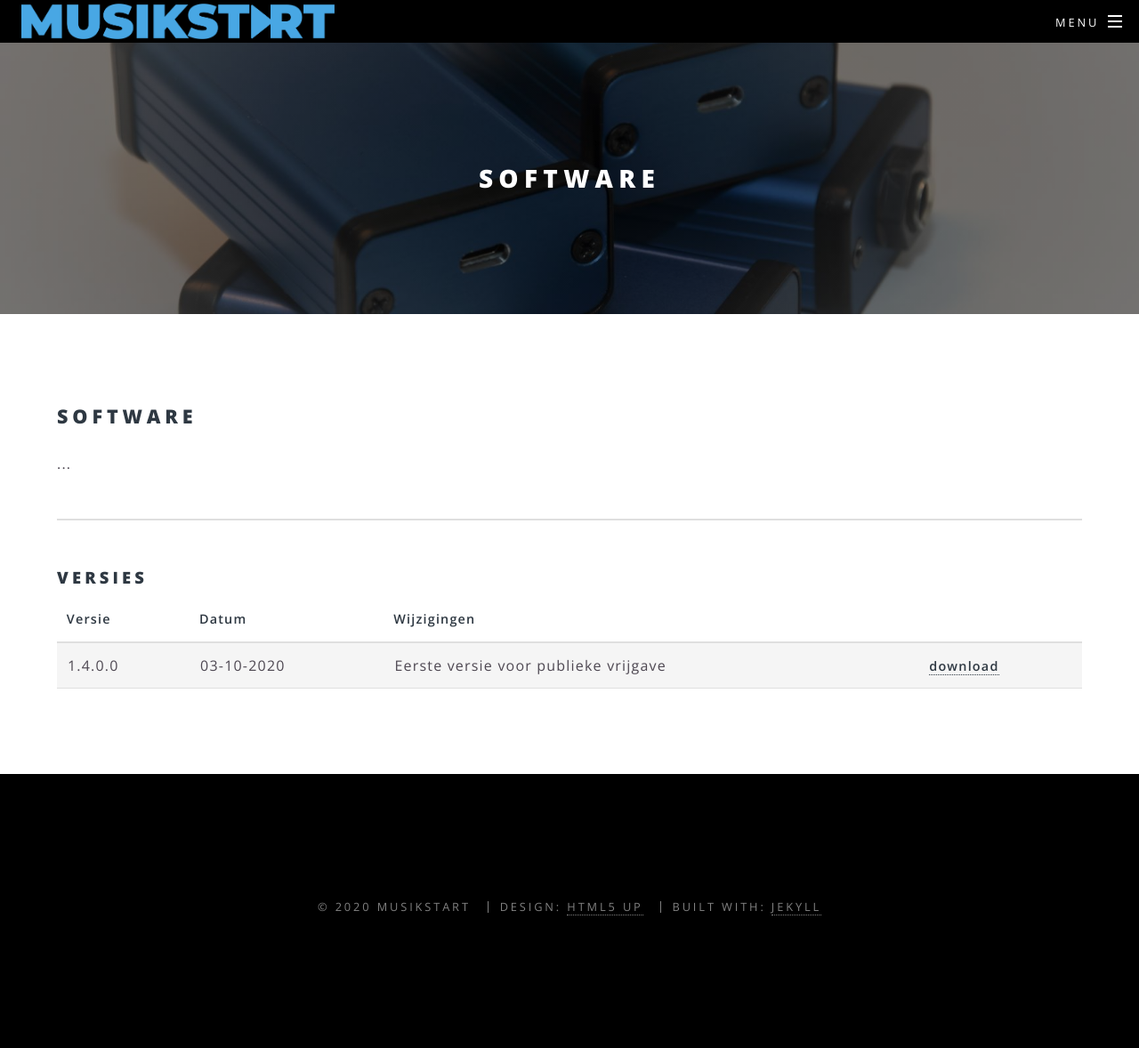
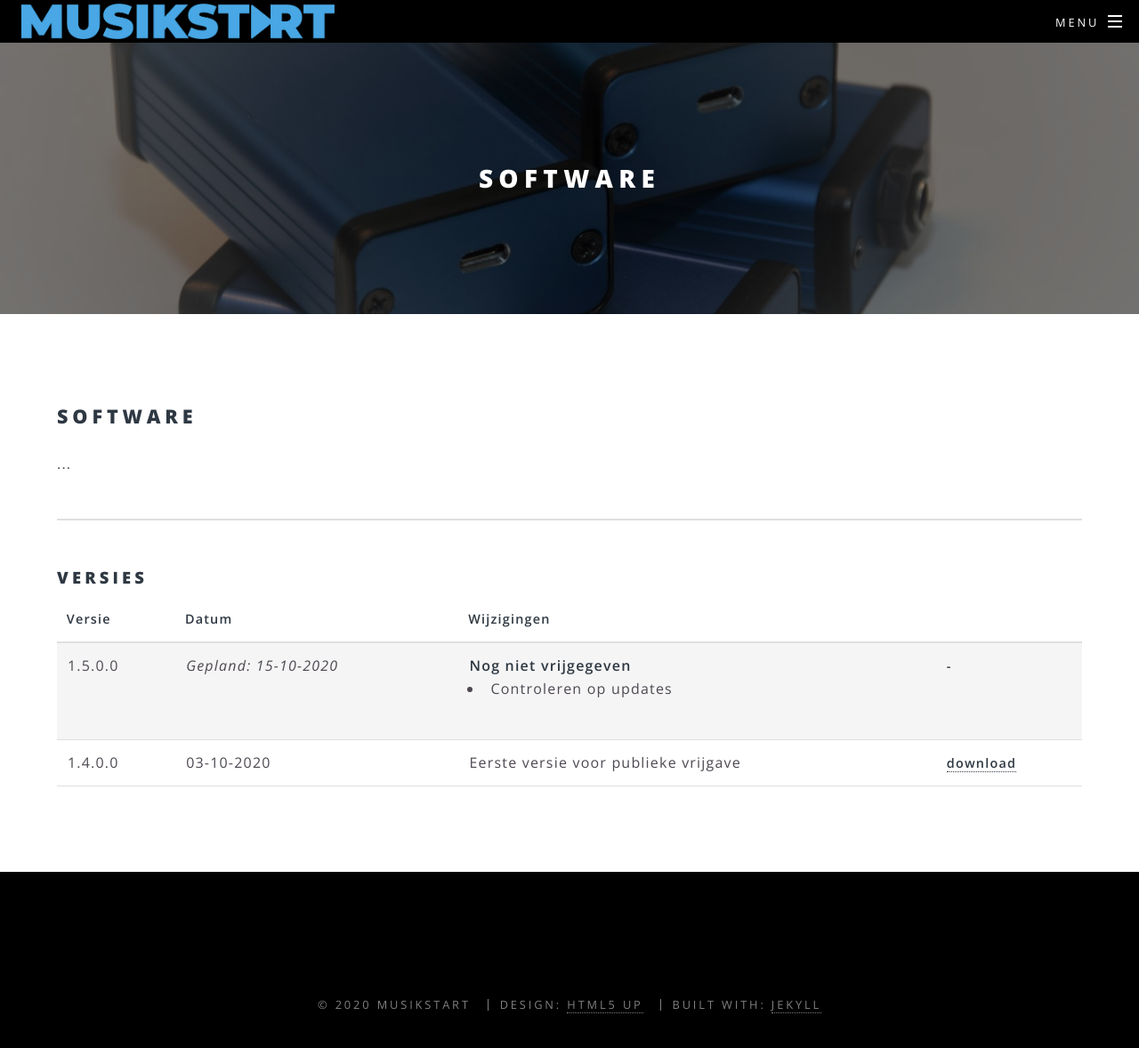
Before and after one commit to xsivreyer/musikstart, a Jekyll site: the page built from software.html, in a window 1280 px wide and 1232 px high. Shown: the top 1178 px of the window at 89% size. Built offline with Jekyll 4.4.1, drawn with Linux system fonts in a browser that asks for light colours.

Commit message:
Software versions

```diff
--- a/software.html
+++ b/software.html
@@ -21,6 +21,17 @@ title: Software
             </thead>
             <tbody>
                 <tr>
+                    <td><a id="1.5.0.0"></a>1.5.0.0</td>
+                    <td><i>Gepland: 15-10-2020</i></td>
+                    <td>
+                        <b>Nog niet vrijgegeven</b><br/>
+                        <ul>
+                            <li>Controleren op updates</li>
+                        </ul>
+                    </td>
+                    <th>-</th>
+                </tr>
+                <tr>
                     <td><a id="1.4.0.0"></a>1.4.0.0</td>
                     <td>03-10-2020</td>
                     <td>Eerste versie voor publieke vrijgave</td>
```
